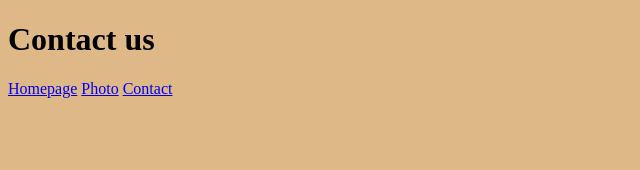
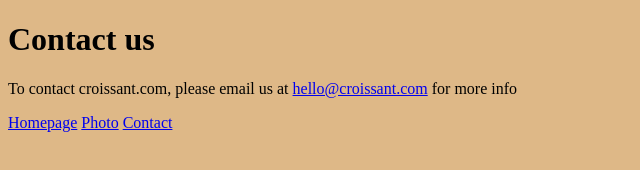
Before and after one commit to Elena-Dzhangiryan/croissant, a plain HTML site: page contact.html in a window 1280 px wide. Shown: the whole page, without its empty margins (0-640 px from the left). Drawn offline with Linux system fonts and the light colour scheme.

Commit message:
Updated contact.html

```diff
--- a/contact.html
+++ b/contact.html
@@ -9,8 +9,15 @@
   </head>
   <body>
     <h1>Contact us</h1>
-    <a href="/index.html">Homepage</a>
-    <a href="/photo.html">Photo</a>
-    <a href="/contact.html">Contact</a>
+    <p>
+      To contact croissant.com, please email us at
+      <a href="mailto:hello@croissant.com">hello@croissant.com</a>
+      for more info
+    </p>
+    <div class="links">
+      <a href="/index.html">Homepage</a>
+      <a href="/photo.html">Photo</a>
+      <a href="/contact.html">Contact</a>
+    </div>
   </body>
 </html>
```
